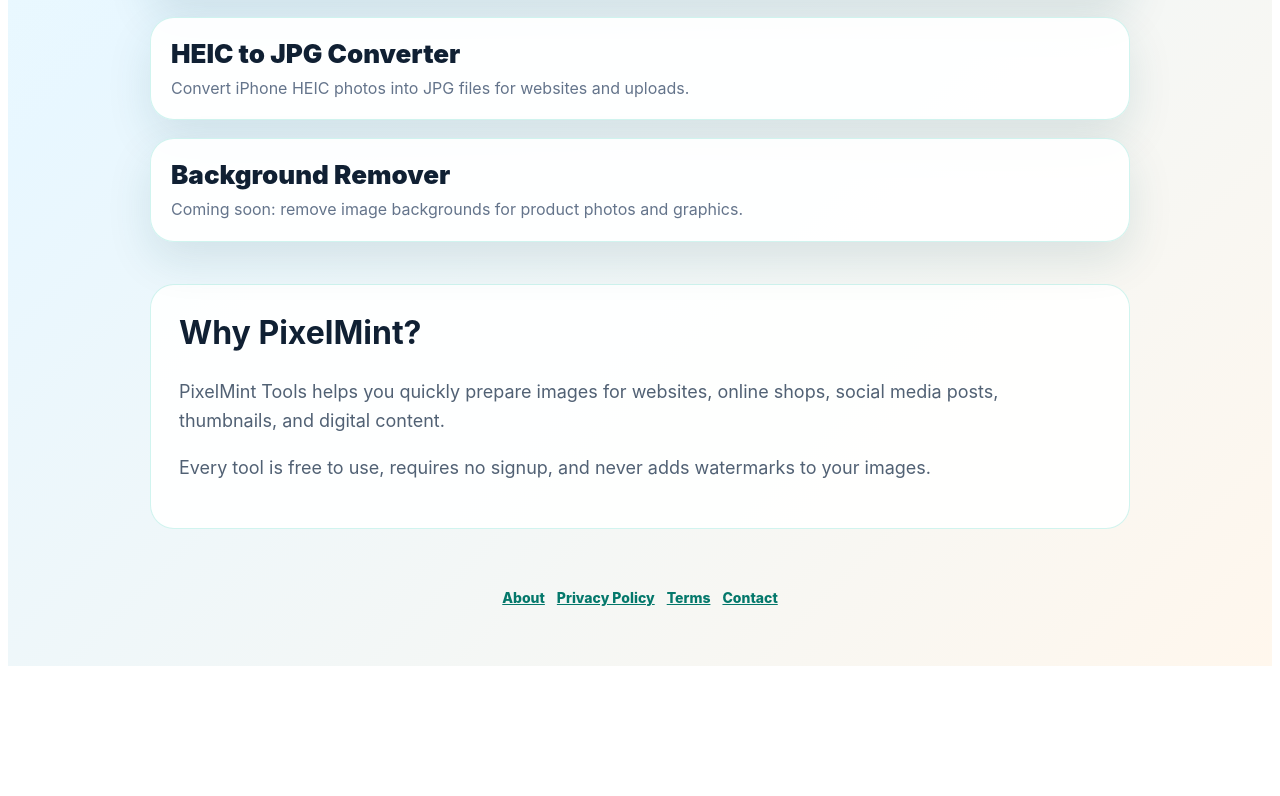
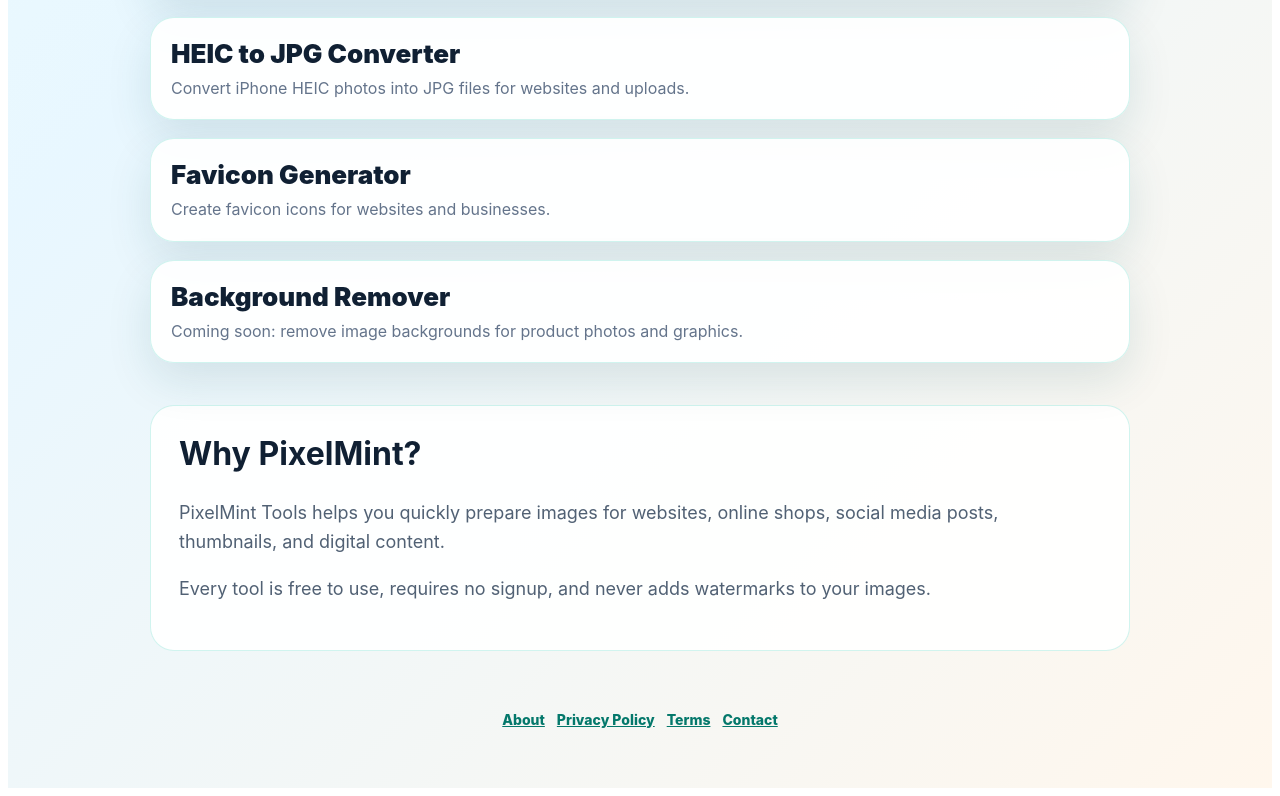
Before and after one commit to gramaziofamily/pixelminttools, a Next.js app: page / in a window 1280 px wide. Shown: the part 1285-2081 px from the top of the page. Before the commit the page ends 1959 px from the top, so only its background shows below. Built offline with nearby package versions, Linux system fonts and the light colour scheme.

Commit message:
Add favicon generator

```diff
--- a/app/page.js
+++ b/app/page.js
@@ -46,6 +46,12 @@ export default function Home() {
   "HEIC to JPG Converter",
   "/heic-to-jpg",
   "Convert iPhone HEIC photos into JPG files for websites and uploads.",
+],
+
+    [
+  "Favicon Generator",
+  "/favicon-generator",
+  "Create favicon icons for websites and businesses.",
 ],
 
 
```
